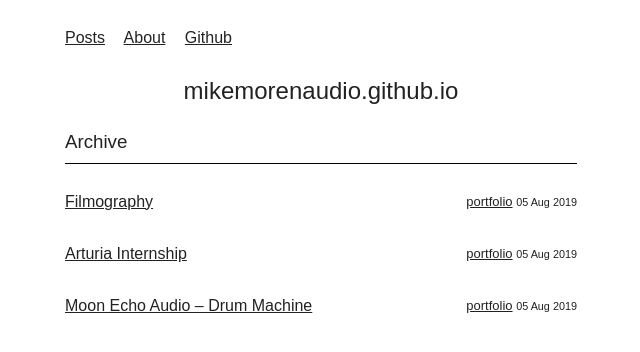
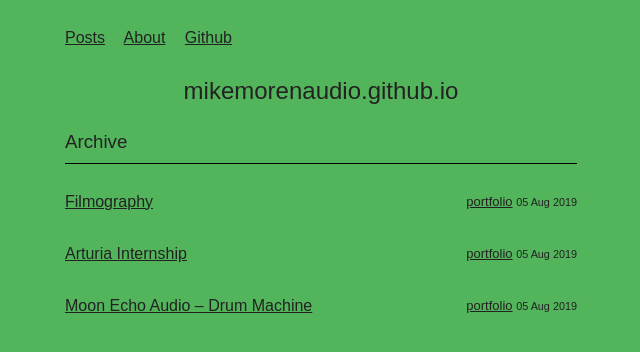
Before and after one commit to MikeMorenoAudio/mikemorenoaudio.github.io, a Jekyll site: the page built from index.html, in a window 1280 px wide. Shown: the top 352 px of the page, without its empty margins (319-959 px from the left). Built offline with Jekyll 4.4.1, drawn with Linux system fonts in a browser that asks for light colours; some web fonts are replaced.

Commit message:
Update style.css

```diff
--- a/assets/css/style.css
+++ b/assets/css/style.css
@@ -18,6 +18,7 @@ img {
 
 html {
   font-family: "Mate", sans-serif;
+  background-color:#53b55b;
 }
 
 html, a {
```
